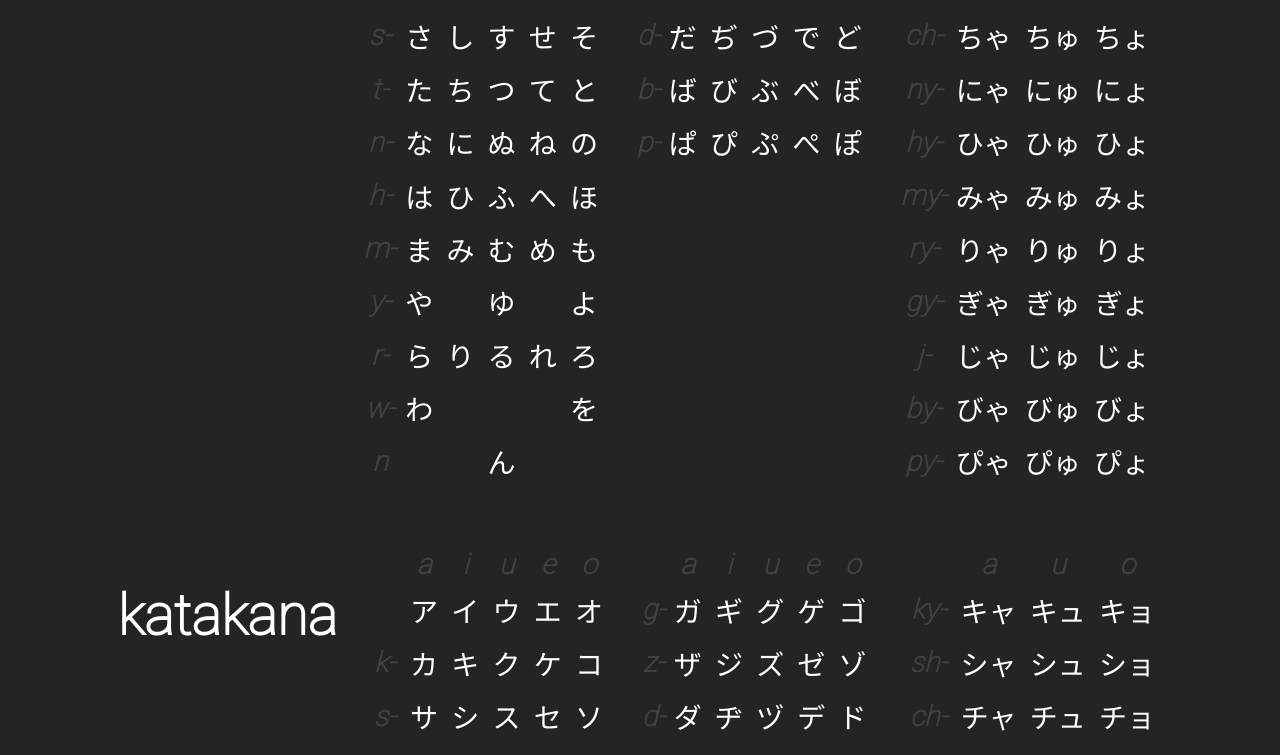
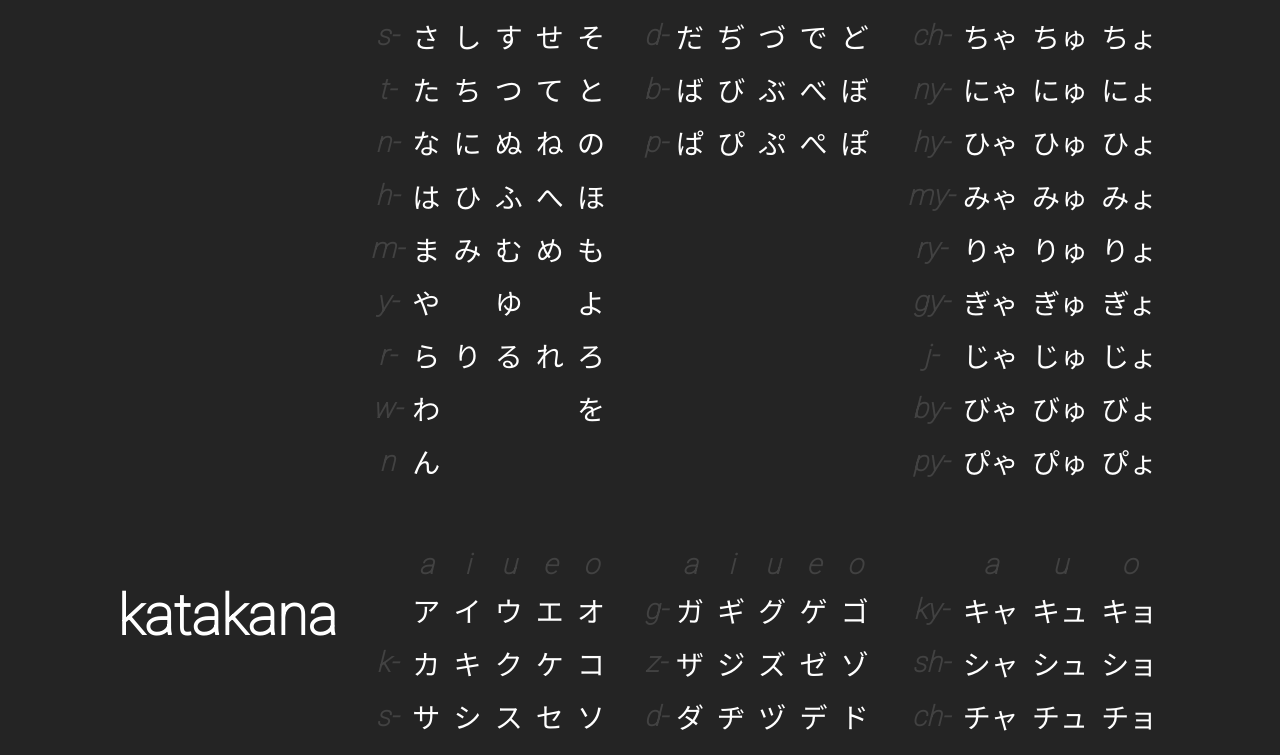
Before and after one commit to digitmancer/kana, a Next.js app: page / in a window 1280 px wide. Shown: the part 971-1726 px from the top of the page. Built offline with nearby package versions, Linux system fonts and the light colour scheme.

Commit message:
Fix table alignment

```diff
--- a/src/kana.js
+++ b/src/kana.js
@@ -300,8 +300,6 @@ export const gojoun =
   },
   'n':
   {
-    x:  null,
-    y:  null,
     n:  { hiragana: 'ん', katakana: 'ン' }
   }
 };
--- a/styles.css
+++ b/styles.css
@@ -46,6 +46,9 @@ body {
   font-family: 'Roboto', monospace;
   font-size: 28px;
   padding: 1em;
+  h1 {
+    width: 4em;
+  }
   th {
     color: #424242;
     font-style: italic;
```
